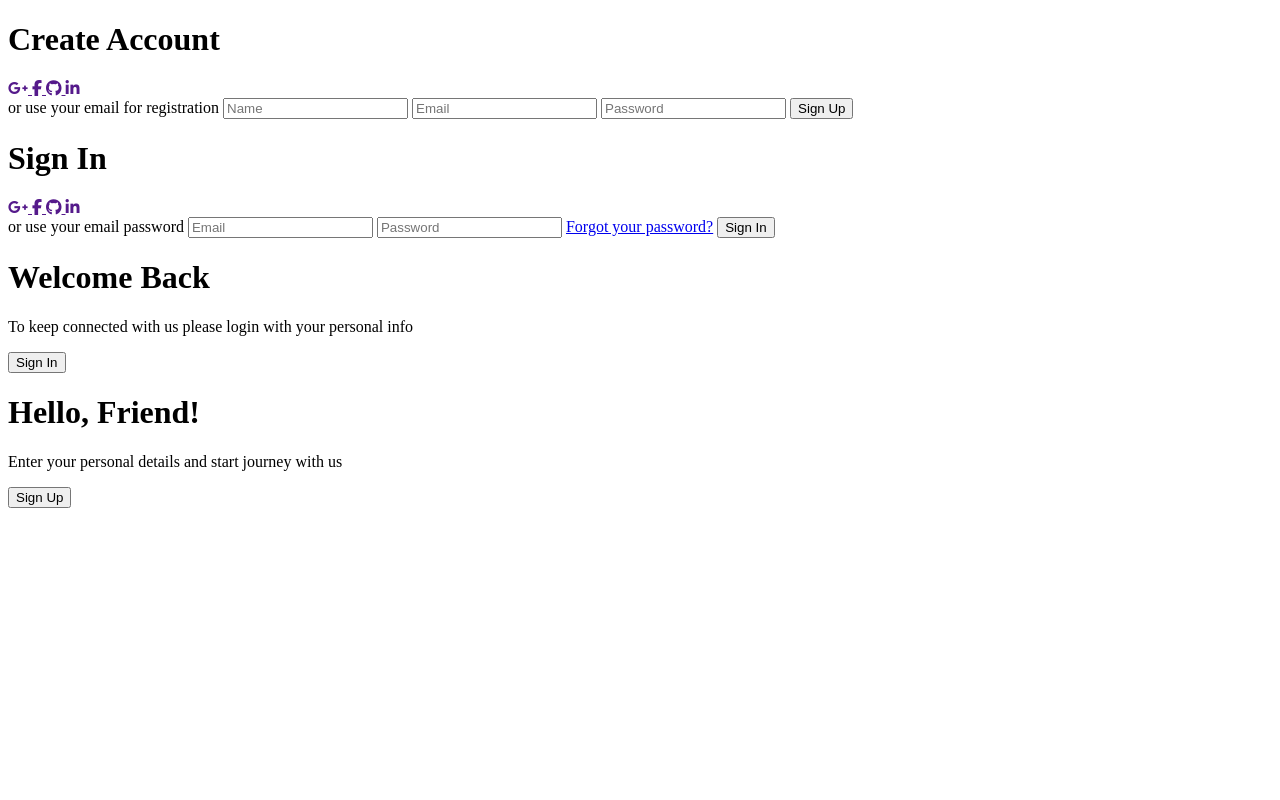
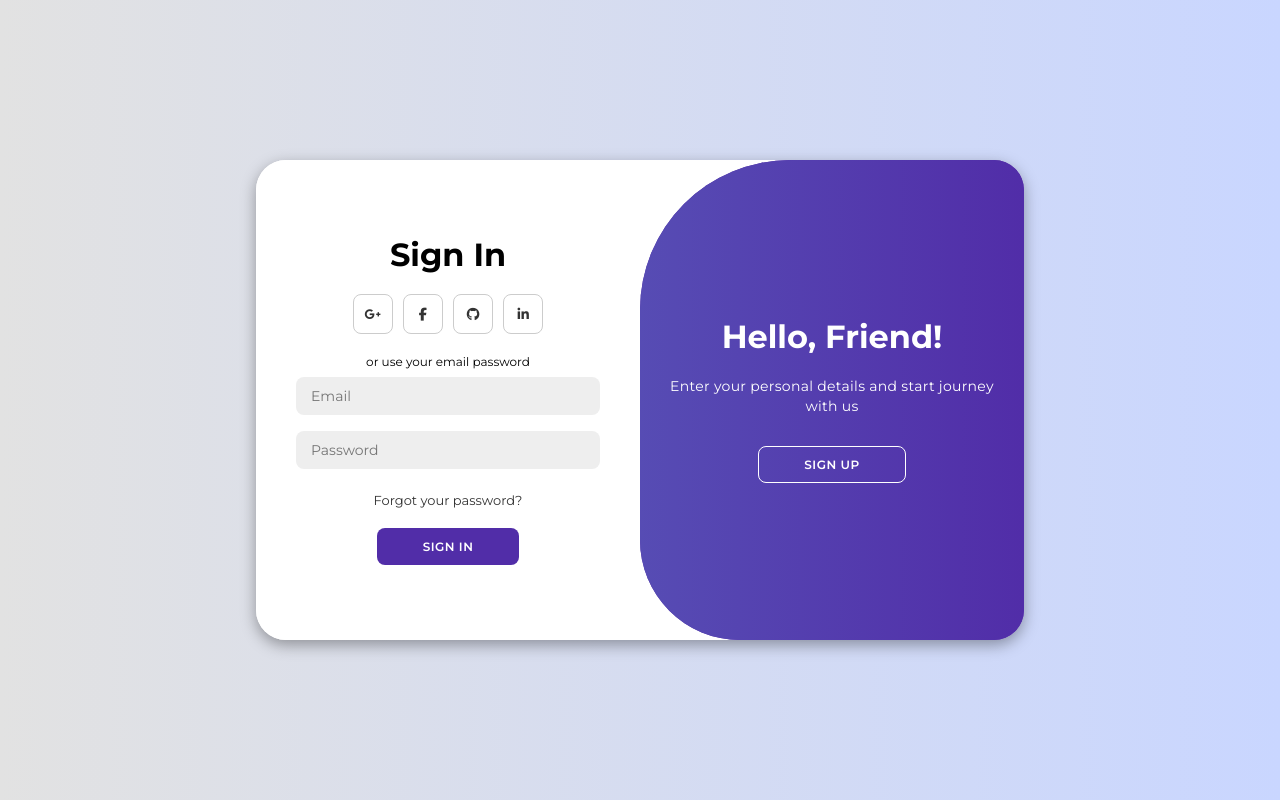
Before and after one commit to Mfoniso-Benn/Animated-Onboarding-Page, a plain HTML site: page index.html in a window 1280 px wide. Drawn offline with Linux system fonts and the light colour scheme.

Commit message:
Completed CSS Animation

```diff
--- a/index.html
+++ b/index.html
@@ -8,12 +8,13 @@
       rel="stylesheet"
       href="https://cdnjs.cloudflare.com/ajax/libs/font-awesome/6.7.2/css/all.min.css"
     />
-    <link rel="stylesheet" href="styles.css" />
+    <link rel="stylesheet" href="style.css" />
   </head>
   <body>
     <div class="container" id="container">
       <div class="form-container sign-up">
-        <form>
+        <form novalidate>
+          <!-- This is the Account Creation Section -->
           <h1>Create Account</h1>
           <div class="social-icons">
             <a href="" class="icon">
@@ -30,14 +31,15 @@
             </a>
           </div>
           <span>or use your email for registration</span>
-          <input type="text" placeholder="Name" />
-          <input type="email" placeholder="Email" />
-          <input type="password" placeholder="Password" />
+          <input type="text" placeholder="Name" required />
+          <input type="email" placeholder="Email" required />
+          <input type="password" placeholder="Password" required />
           <button>Sign Up</button>
         </form>
       </div>
       <div class="form-container sign-in">
         <form>
+          <!-- This is the Login Section -->
           <h1>Sign In</h1>
           <div class="social-icons">
             <a href="" class="icon">
@@ -62,14 +64,14 @@
       </div>
       <div class="toggle-container">
         <div class="toggle">
-          <div class="toggle-pane toggle-left">
+          <div class="toggle-panel toggle-left">
             <h1>Welcome Back</h1>
             <p>
-              To keep connected with us please login with your personal info
+              To keep connected with us, please login with your personal info
             </p>
             <button class="hidden" id="login">Sign In</button>
           </div>
-          <div class="toggle-pane toggle-right">
+          <div class="toggle-panel toggle-right">
             <h1>Hello, Friend!</h1>
             <p>Enter your personal details and start journey with us</p>
             <button class="hidden" id="register">Sign Up</button>
--- a/script.js
+++ b/script.js
@@ -0,0 +1,26 @@
+const container = document.getElementById("container");
+const loginBtn = document.getElementById("login");
+const registerBtn = document.getElementById("register");
+
+registerBtn.addEventListener("click", () => {
+  container.classList.add("active");
+});
+
+loginBtn.addEventListener("click", () => {
+  container.classList.remove("active");
+});
+
+document.querySelector(".sign-up form").addEventListener("submit", (e) => {
+  e.preventDefault();
+  const name = e.target.querySelector('input[type="text"]').value;
+  const email = e.target.querySelector('input[type="email"]').value;
+  const password = e.target.querySelector('input[type="password"]').value;
+  console.log("Sign up:", { name, email, password });
+});
+
+document.querySelector(".sign-in form").addEventListener("submit", (e) => {
+  e.preventDefault();
+  const email = e.target.querySelector('input[type="email"]').value;
+  const password = e.target.querySelector('input[type="password"]').value;
+  console.log("Sign in:", { email, password });
+});
--- a/style.css
+++ b/style.css
@@ -1,16 +1,235 @@
-@import url('https://fonts.googleapis.com/css2?family=Montserrat:ital,wght@0,100..900;1,100..900&display=swap');
+@import url("https://fonts.googleapis.com/css2?family=Montserrat:ital,wght@0,100..900;1,100..900&display=swap");
 
 * {
   margin: 0;
   padding: 0;
   box-sizing: border-box;
-    font-family: 'Montserrat', sans-serif;
+  font-family: "Montserrat", sans-serif;
 }
 
 body {
+  background-color: #c9d6ff;
+  background: linear-gradient(to right, #e2e2e2, #c9d6ff);
   display: flex;
   justify-content: center;
   align-items: center;
-    min-height: 100vh;
-    background-color: #f1f1f1;
+  flex-direction: column;
+  height: 100vh;
 }
+
+.container {
+  width: 768px;
+  max-width: 100%;
+  overflow: hidden;
+  min-height: 480px;
+  background-color: #fff;
+  position: relative;
+  border-radius: 30px;
+  box-shadow: 0 5px 15px rgba(0, 0, 0, 0.35);
+}
+
+.container P {
+  font-size: 14px;
+  margin: 20px 0;
+  line-height: 20px;
+  letter-spacing: 0.3px;
+}
+
+.container span {
+  font-size: 12px;
+}
+
+.container a {
+  color: #333;
+  font-size: 13px;
+  text-decoration: none;
+  margin: 15px 0 10px;
+}
+
+.container button {
+  background-color: #512da8;
+  color: #fff;
+  border: 1px solid transparent;
+  padding: 10px 45px;
+  border-radius: 8px;
+  font-size: 12px;
+  cursor: pointer;
+  text-transform: uppercase;
+  letter-spacing: 0.5px;
+  margin-top: 10px;
+  font-weight: 600;
+}
+
+.container button.hidden {
+  background-color: transparent;
+  border-color: #fff;
+}
+
+.container form {
+  background-color: #fff;
+  display: flex;
+  flex-direction: column;
+  justify-content: center;
+  align-items: center;
+  padding: 0 40px;
+  height: 100%;
+  border: none;
+}
+
+.container input {
+  background-color: #eee;
+  border: none;
+  width: 100%;
+  margin: 8px 0;
+  padding: 10px 15px;
+  outline: none;
+  border-radius: 8px;
+  font-size: 14px;
+}
+
+.form-container {
+  position: absolute;
+  top: 0;
+  height: 100%;
+  transition: all 0.6s ease-in-out;
+  border: none;
+}
+
+.sign-in {
+  left: 0;
+  width: 50%;
+  z-index: 2;
+}
+
+.container.active .sign-in {
+  transform: translateX(100%);
+  animation: all 0.6s ease-in-out;
+}
+
+.sign-up {
+  left: 0;
+  width: 50%;
+  z-index: 1;
+  opacity: 0;
+  transform: translateX(-100%);
+  transition: all 0.6s ease-in-out;
+}
+
+.container.active .sign-up {
+  transform: translateX(100%);
+  opacity: 1;
+  z-index: 5;
+  animation: move 0.6s ease-in-out;
+}
+
+@keyframes move {
+  0%,
+  49.99% {
+    opacity: 0;
+    z-index: 1;
+  }
+  50%,
+  100% {
+    opacity: 1;
+    z-index: 3;
+  }
+}
+
+.social-icons {
+  margin: 20px 0;
+}
+
+.social-icons a {
+  border: 1px solid #ccc;
+  border-radius: 20%;
+  display: inline-flex;
+  justify-content: center;
+  align-items: center;
+  width: 40px;
+  height: 40px;
+  margin: 0 3px;
+}
+
+.toggle-container {
+  top: 0;
+  left: 50%;
+  position: absolute;
+  height: 100%;
+  width: 50%;
+  overflow: hidden;
+  transition: all 0.6s ease-in-out;
+  z-index: 1000;
+  border-radius: 150px 0 0 100px;
+}
+
+.container.active .toggle-container {
+  transform: translateX(-100%);
+  border-radius: 0 150px 100px 0;
+}
+
+.toggle {
+  height: 100%;
+  width: 200%;
+  left: -100%;
+  position: relative;
+  color: #fff;
+  background: linear-gradient(to right, #5c6bc0, #512da8);
+  background-color: #512da8;
+  transform: translateX(0);
+  transition: all 0.6s ease-in-out;
+}
+
+.container.active .toggle {
+  transform: translateX(50%);
+}
+
+.toggle-panel {
+  position: absolute;
+  width: 50%;
+  height: 100%;
+  display: flex;
+  justify-content: center;
+  align-items: center;
+  flex-direction: column;
+  padding: 0 30px;
+  text-align: center;
+  top: 0;
+  transform: translateX(0);
+  transition: all 0.6s ease-in-out;
+}
+
+.toggle-left {
+  transform: translateX(-200%);
+}
+
+.container.active .toggle-left {
+  transform: translateX(0);
+}
+
+.toggle-right {
+  right: 0;
+  transform: translateX(0);
+}
+
+.container.active .toggle-right {
+  transform: translateX(200%);
+}
+
+.container button:hover {
+  background-color: #3f1f97;
+  transition: all 0.3s ease;
+}
+
+.container button.hidden:hover {
+  background-color: rgba(255, 255, 255, 0.2);
+}
+
+.social-icons a:hover {
+  border-color: #512da8;
+  color: #512da8;
+  transition: all 0.3s ease;
+}
+
+.container input:focus {
+  background-color: #e8e8e8;
+}
```
Lines whose indentation alone changed are shown as unchanged.
